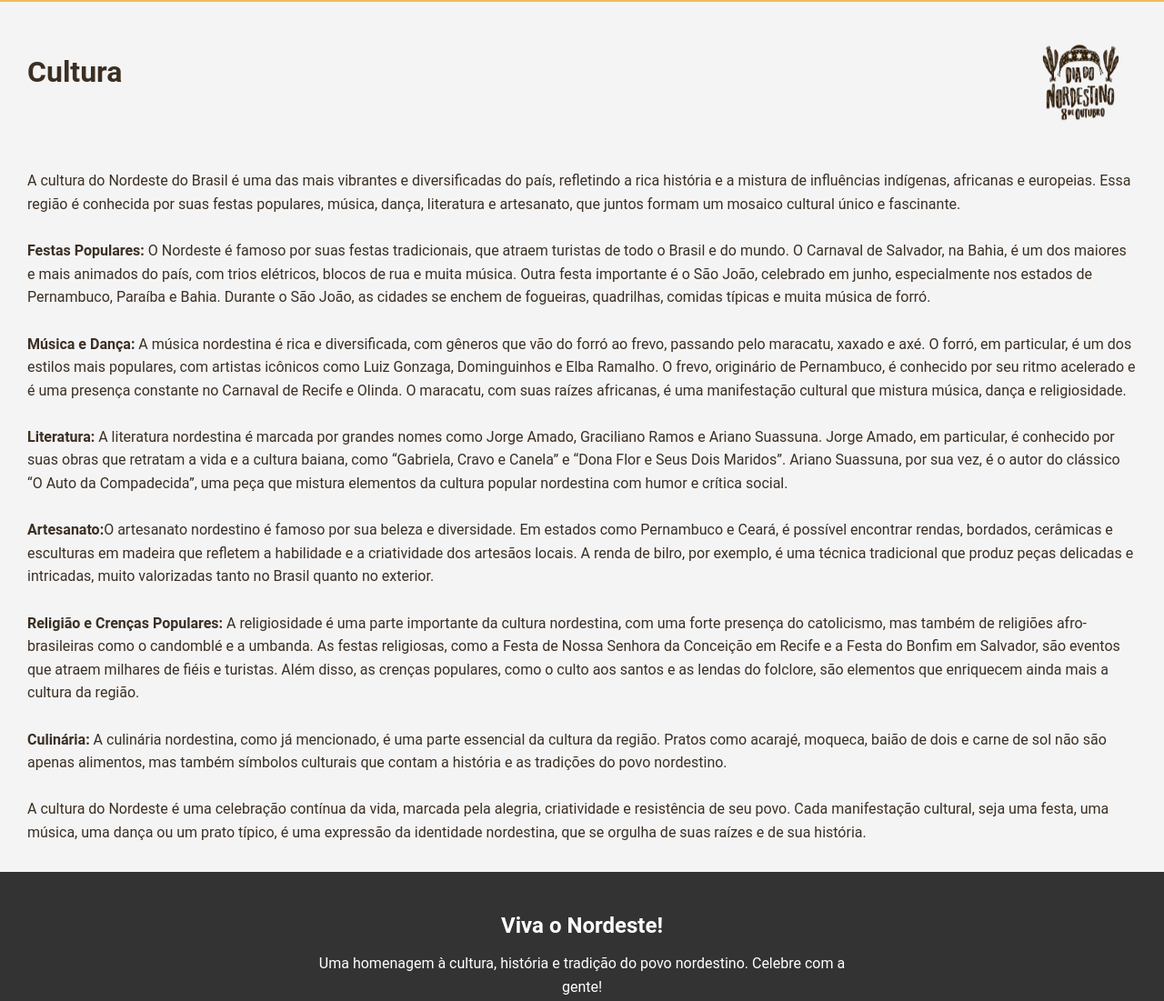
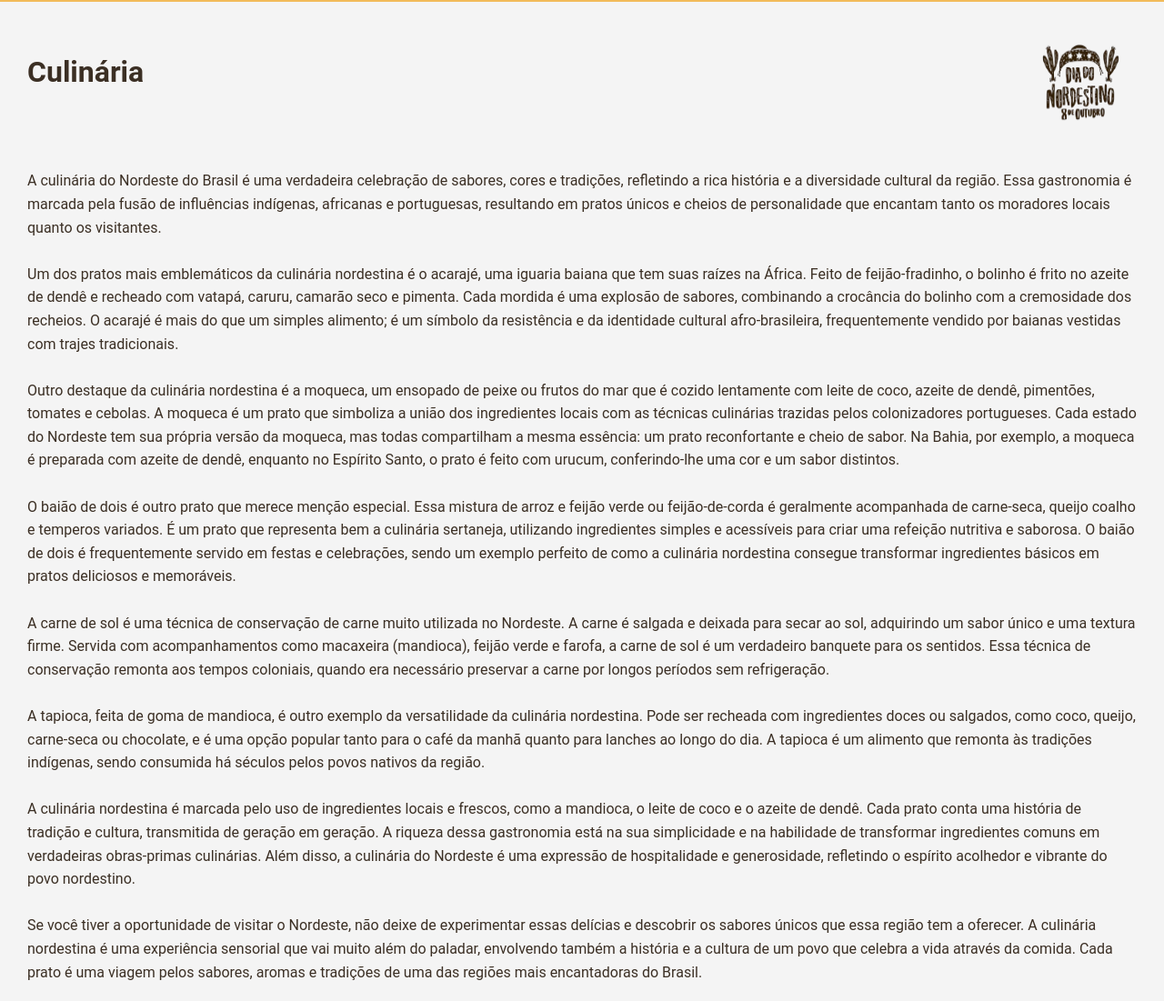
Before and after one commit to Louvpiie/Site-do-Dia-do-Nordestino, a plain HTML site: page cultura.html in a window 1280 px wide. Shown: the part 140-1241 px from the top of the page at 91% size. Drawn offline with Linux system fonts and the light colour scheme.

Commit message:
Update cultura.html

```diff
--- a/cultura.html
+++ b/cultura.html
@@ -32,27 +32,27 @@
         <main>
             <br><br>
 
-            <h1 style="margin: 30px; margin-top: -50px;"><br>Cultura</h1>
+            <h1 style="margin: 30px; margin-top: -50px;"><br>Culinária</h1>
 
             <img src="Imagens/logo.png" width="100px" height="90px" style="margin-top: -90px; margin-right: 40px; float: right;" alt="Logo do site">
 
             <div style="margin: 30px;">
 
-            <p><br><br>A cultura do Nordeste do Brasil é uma das mais vibrantes e diversificadas do país, refletindo a rica história e a mistura de influências indígenas, africanas e europeias. Essa região é conhecida por suas festas populares, música, dança, literatura e artesanato, que juntos formam um mosaico cultural único e fascinante.</p>
+            <p><br><br>A culinária do Nordeste do Brasil é uma verdadeira celebração de sabores, cores e tradições, refletindo a rica história e a diversidade cultural da região. Essa gastronomia é marcada pela fusão de influências indígenas, africanas e portuguesas, resultando em pratos únicos e cheios de personalidade que encantam tanto os moradores locais quanto os visitantes.</p>
 
-            <p><br><b>Festas Populares:</b> O Nordeste é famoso por suas festas tradicionais, que atraem turistas de todo o Brasil e do mundo. O Carnaval de Salvador, na Bahia, é um dos maiores e mais animados do país, com trios elétricos, blocos de rua e muita música. Outra festa importante é o São João, celebrado em junho, especialmente nos estados de Pernambuco, Paraíba e Bahia. Durante o São João, as cidades se enchem de fogueiras, quadrilhas, comidas típicas e muita música de forró.</p>
+            <p><br>Um dos pratos mais emblemáticos da culinária nordestina é o acarajé, uma iguaria baiana que tem suas raízes na África. Feito de feijão-fradinho, o bolinho é frito no azeite de dendê e recheado com vatapá, caruru, camarão seco e pimenta. Cada mordida é uma explosão de sabores, combinando a crocância do bolinho com a cremosidade dos recheios. O acarajé é mais do que um simples alimento; é um símbolo da resistência e da identidade cultural afro-brasileira, frequentemente vendido por baianas vestidas com trajes tradicionais.</p>
 
-            <p><br><b>Música e Dança:</b> A música nordestina é rica e diversificada, com gêneros que vão do forró ao frevo, passando pelo maracatu, xaxado e axé. O forró, em particular, é um dos estilos mais populares, com artistas icônicos como Luiz Gonzaga, Dominguinhos e Elba Ramalho. O frevo, originário de Pernambuco, é conhecido por seu ritmo acelerado e é uma presença constante no Carnaval de Recife e Olinda. O maracatu, com suas raízes africanas, é uma manifestação cultural que mistura música, dança e religiosidade.</p>
+            <p><br>Outro destaque da culinária nordestina é a moqueca, um ensopado de peixe ou frutos do mar que é cozido lentamente com leite de coco, azeite de dendê, pimentões, tomates e cebolas. A moqueca é um prato que simboliza a união dos ingredientes locais com as técnicas culinárias trazidas pelos colonizadores portugueses. Cada estado do Nordeste tem sua própria versão da moqueca, mas todas compartilham a mesma essência: um prato reconfortante e cheio de sabor. Na Bahia, por exemplo, a moqueca é preparada com azeite de dendê, enquanto no Espírito Santo, o prato é feito com urucum, conferindo-lhe uma cor e um sabor distintos.</p>
 
-            <p><br><b>Literatura:</b> A literatura nordestina é marcada por grandes nomes como Jorge Amado, Graciliano Ramos e Ariano Suassuna. Jorge Amado, em particular, é conhecido por suas obras que retratam a vida e a cultura baiana, como “Gabriela, Cravo e Canela” e “Dona Flor e Seus Dois Maridos”. Ariano Suassuna, por sua vez, é o autor do clássico “O Auto da Compadecida”, uma peça que mistura elementos da cultura popular nordestina com humor e crítica social.</p>
+            <p><br>O baião de dois é outro prato que merece menção especial. Essa mistura de arroz e feijão verde ou feijão-de-corda é geralmente acompanhada de carne-seca, queijo coalho e temperos variados. É um prato que representa bem a culinária sertaneja, utilizando ingredientes simples e acessíveis para criar uma refeição nutritiva e saborosa. O baião de dois é frequentemente servido em festas e celebrações, sendo um exemplo perfeito de como a culinária nordestina consegue transformar ingredientes básicos em pratos deliciosos e memoráveis.</p>
 
-            <p><br><b>Artesanato:</b>O artesanato nordestino é famoso por sua beleza e diversidade. Em estados como Pernambuco e Ceará, é possível encontrar rendas, bordados, cerâmicas e esculturas em madeira que refletem a habilidade e a criatividade dos artesãos locais. A renda de bilro, por exemplo, é uma técnica tradicional que produz peças delicadas e intricadas, muito valorizadas tanto no Brasil quanto no exterior.</p>
+            <p><br>A carne de sol é uma técnica de conservação de carne muito utilizada no Nordeste. A carne é salgada e deixada para secar ao sol, adquirindo um sabor único e uma textura firme. Servida com acompanhamentos como macaxeira (mandioca), feijão verde e farofa, a carne de sol é um verdadeiro banquete para os sentidos. Essa técnica de conservação remonta aos tempos coloniais, quando era necessário preservar a carne por longos períodos sem refrigeração.</p>
 
-            <p><br><b>Religião e Crenças Populares:</b> A religiosidade é uma parte importante da cultura nordestina, com uma forte presença do catolicismo, mas também de religiões afro-brasileiras como o candomblé e a umbanda. As festas religiosas, como a Festa de Nossa Senhora da Conceição em Recife e a Festa do Bonfim em Salvador, são eventos que atraem milhares de fiéis e turistas. Além disso, as crenças populares, como o culto aos santos e as lendas do folclore, são elementos que enriquecem ainda mais a cultura da região.</p>
+            <p><br>A tapioca, feita de goma de mandioca, é outro exemplo da versatilidade da culinária nordestina. Pode ser recheada com ingredientes doces ou salgados, como coco, queijo, carne-seca ou chocolate, e é uma opção popular tanto para o café da manhã quanto para lanches ao longo do dia. A tapioca é um alimento que remonta às tradições indígenas, sendo consumida há séculos pelos povos nativos da região.</p>
 
-            <p><br><b>Culinária:</b> A culinária nordestina, como já mencionado, é uma parte essencial da cultura da região. Pratos como acarajé, moqueca, baião de dois e carne de sol não são apenas alimentos, mas também símbolos culturais que contam a história e as tradições do povo nordestino.</p>
+            <p><br>A culinária nordestina é marcada pelo uso de ingredientes locais e frescos, como a mandioca, o leite de coco e o azeite de dendê. Cada prato conta uma história de tradição e cultura, transmitida de geração em geração. A riqueza dessa gastronomia está na sua simplicidade e na habilidade de transformar ingredientes comuns em verdadeiras obras-primas culinárias. Além disso, a culinária do Nordeste é uma expressão de hospitalidade e generosidade, refletindo o espírito acolhedor e vibrante do povo nordestino.</p>
 
-            <p><br>A cultura do Nordeste é uma celebração contínua da vida, marcada pela alegria, criatividade e resistência de seu povo. Cada manifestação cultural, seja uma festa, uma música, uma dança ou um prato típico, é uma expressão da identidade nordestina, que se orgulha de suas raízes e de sua história.</p>
+            <p><br>Se você tiver a oportunidade de visitar o Nordeste, não deixe de experimentar essas delícias e descobrir os sabores únicos que essa região tem a oferecer. A culinária nordestina é uma experiência sensorial que vai muito além do paladar, envolvendo também a história e a cultura de um povo que celebra a vida através da comida. Cada prato é uma viagem pelos sabores, aromas e tradições de uma das regiões mais encantadoras do Brasil.</p>
         </div>
         </main>
 
```
